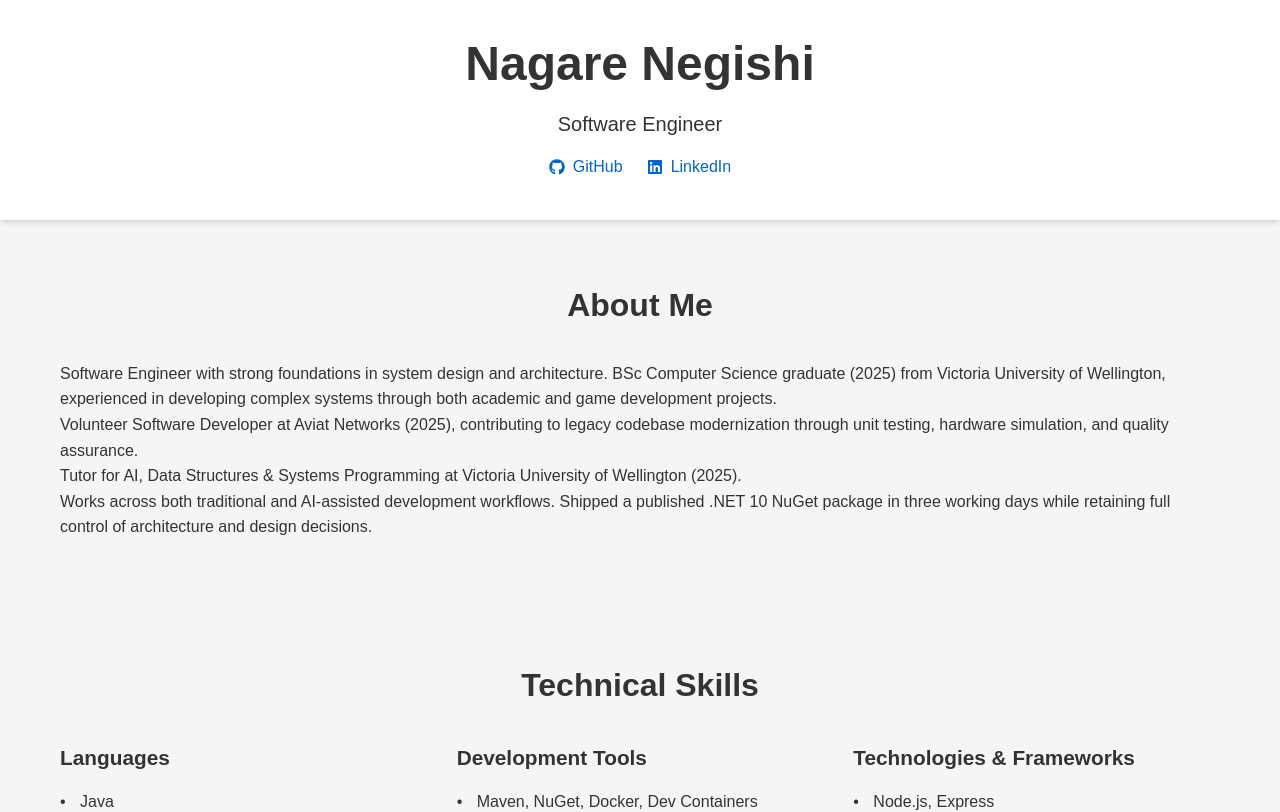
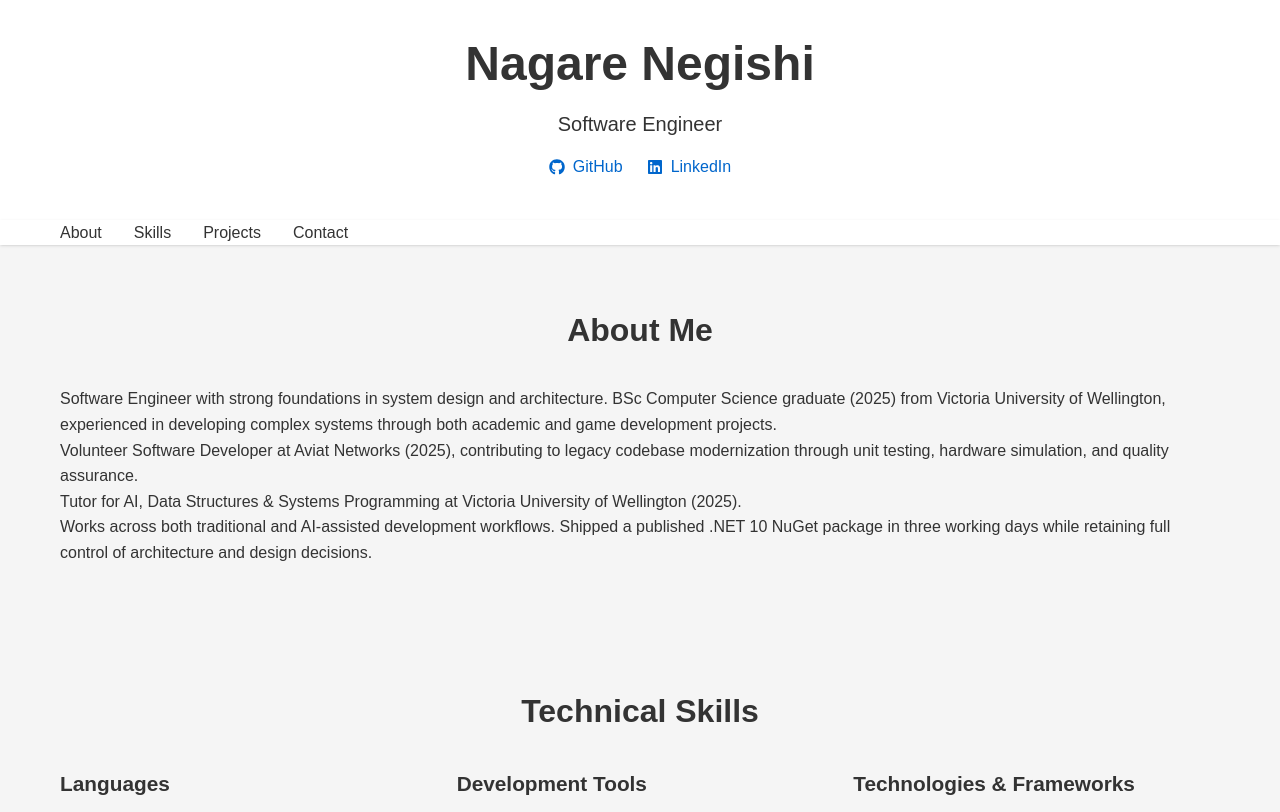
Before and after one commit to NagareNegishi/NagareNegishi.github.io, a React (Vite) app: page / in a window 1280 px wide. Shown: the top 812 px of the page. Built offline with nearby package versions, Linux system fonts and the light colour scheme.

Commit message:
place nav bar #22

```diff
--- a/src/App.jsx
+++ b/src/App.jsx
@@ -1,6 +1,7 @@
 import About from './components/About.jsx'
 import Contact from './components/Contact.jsx'
 import Header from './components/Header.jsx'
+import Nav from './components/Nav.jsx'
 import Projects from './components/Projects.jsx'
 import Skills from './components/Skills.jsx'
 
@@ -8,6 +9,7 @@ function App() {
   return (
     <>
       <Header />
+      <Nav />
       <main>
         <About />
         <Skills />
```
